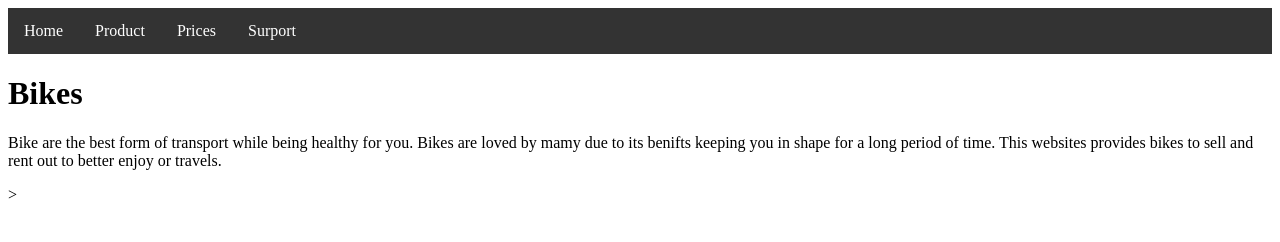
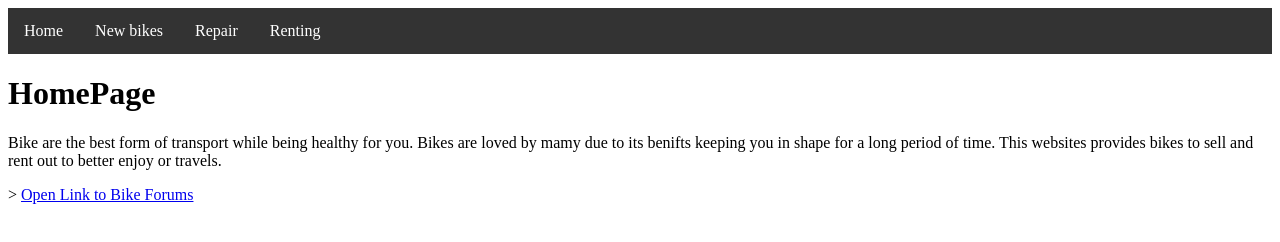
Before and after one commit to Musam0/Newwebsite, a plain HTML site: page Index.html in a window 1280 px wide. Drawn offline with Linux system fonts and the light colour scheme.

Commit message:
Add files via upload

```diff
--- a/Index.html
+++ b/Index.html
@@ -33,16 +33,16 @@
 <body>
 
      <ul>
-    <li> <a href="index.html">Home</a> </li>
-    <li> <a href="Product.html">Product</a> </li>
-    <li> <a href="Prices.html">Prices</a> </li>
-    <li> <a href="Surport.html">Surport</a> </li>
+      <li> <a href="index.html">Home</a> </li>
+      <li> <a href="Product.html">New bikes</a> </li>
+      <li> <a href="Prices.html">Repair</a> </li>
+      <li> <a href="Surport.html">Renting</a> </li>
 
    </ul>
 
-<H1>Bikes</H1>
+<H1>HomePage</H1>
     <p> Bike are the best form of transport while being healthy for you. Bikes are loved by mamy due to its benifts keeping you in shape for a long period of time. This websites provides bikes to sell and rent out to better enjoy or travels. </p>
 ><img src="Images/Bike.jpg" alt="">
 </body>
 </html>
-<a href="https://www.biketart.com/?gclid=EAIaIQobChMImoz99uKI_wIVzdvtCh0mZwS8EAAYBCAAEgIMZfD_BwE"></a>
+<a href="https://www.bikeforums.net/">Open Link to Bike Forums <bikeforums class="com"></bikeforums></a>
```
Also changed, not shown: Prices.html (+1 -1 lines), Product.html (+5 -5 lines), Surport.html (+5 -5 lines).
